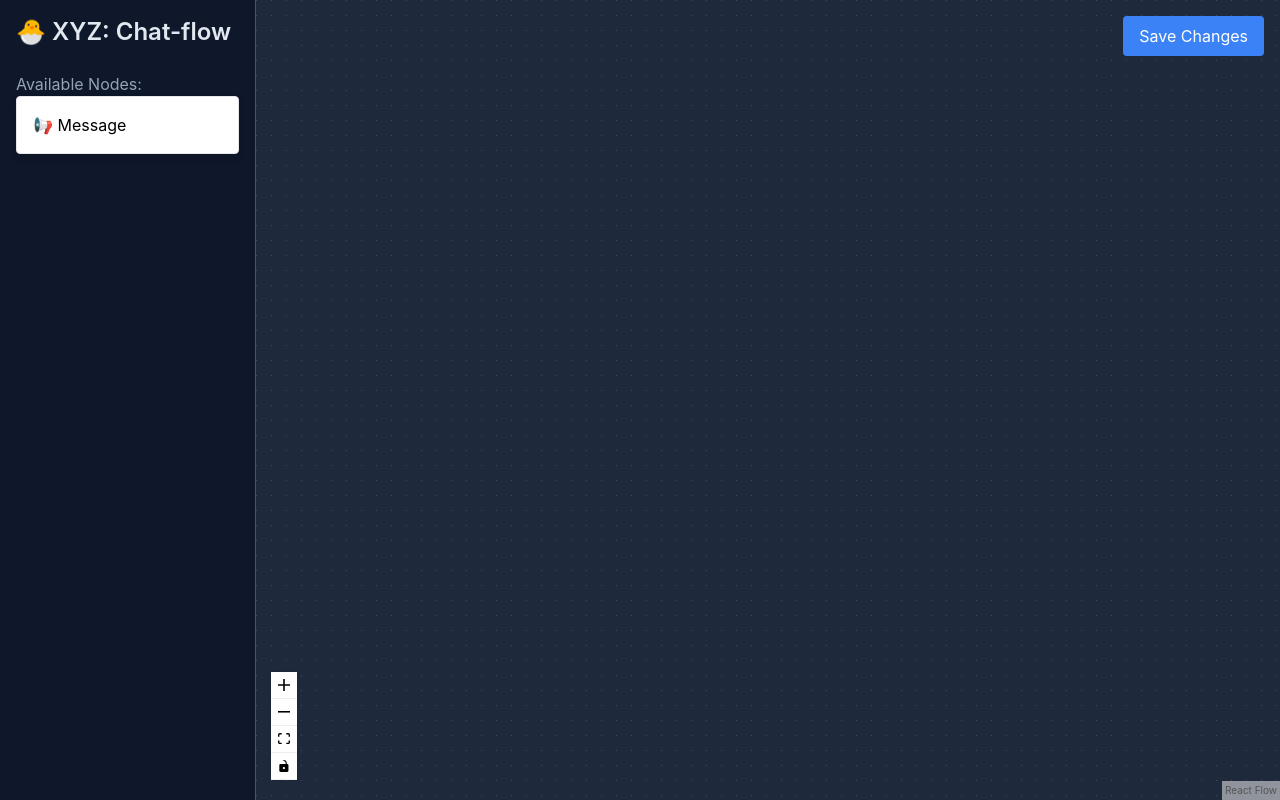
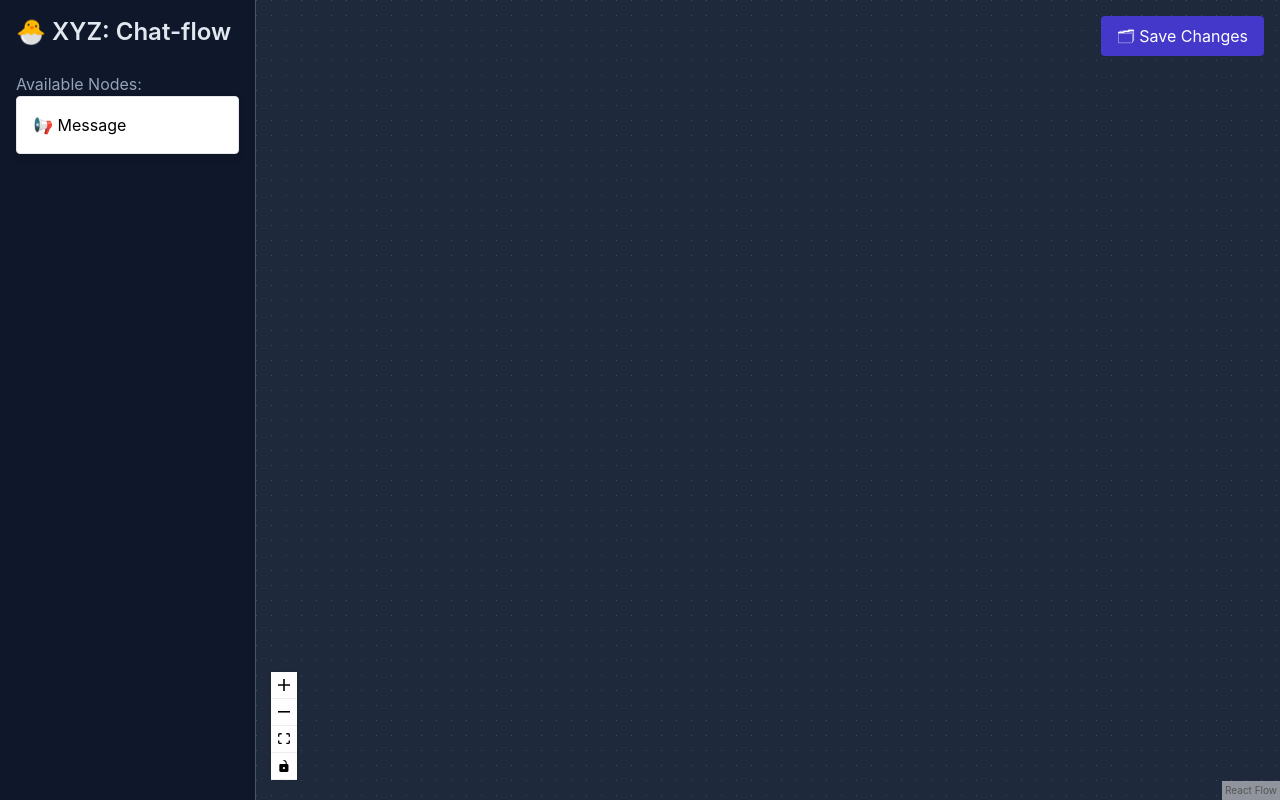
Before and after one commit to ankit5577/chatbot-flow-builder, a React (Create React App) app: page / in a window 1280 px wide. Built offline with nearby package versions, Linux system fonts and the light colour scheme.

Commit message:
UI: save changes CTA style

```diff
--- a/src/components/FlowBuilder.tsx
+++ b/src/components/FlowBuilder.tsx
@@ -166,9 +166,9 @@ const FlowBuilder: React.FC = () => {
       {/* // * save changes CTA */}
       <button
         onClick={onSave}
-        className="absolute duration-75 top-4 right-4 bg-blue-500 text-white px-4 py-2 rounded z-[999] hover:animate-pulse"
+        className="absolute duration-75 top-4 right-4 bg-indigo-700 text-white px-4 py-2 rounded z-[999] hover:animate-pulse"
       >
-        Save Changes
+        🗂 Save Changes
       </button>
     </div>
   );
```
